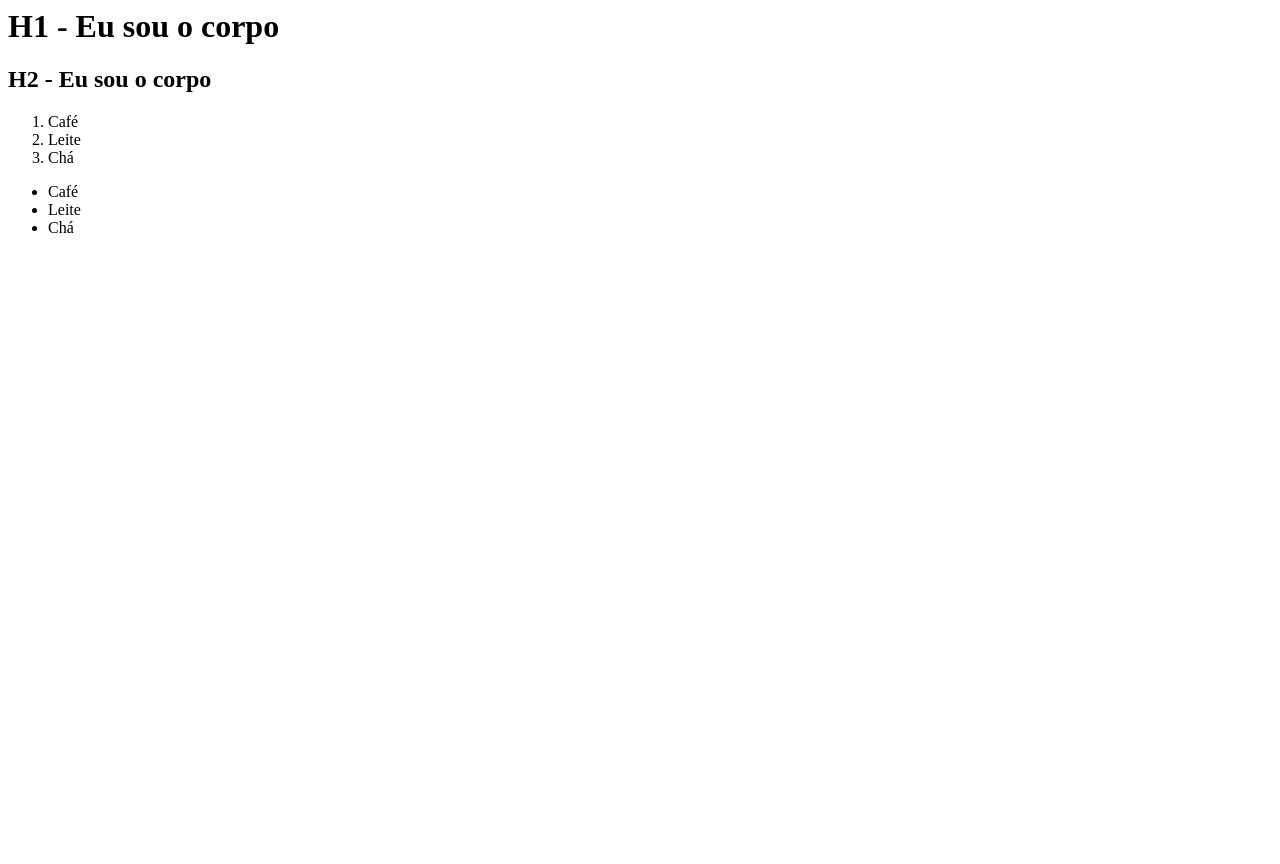
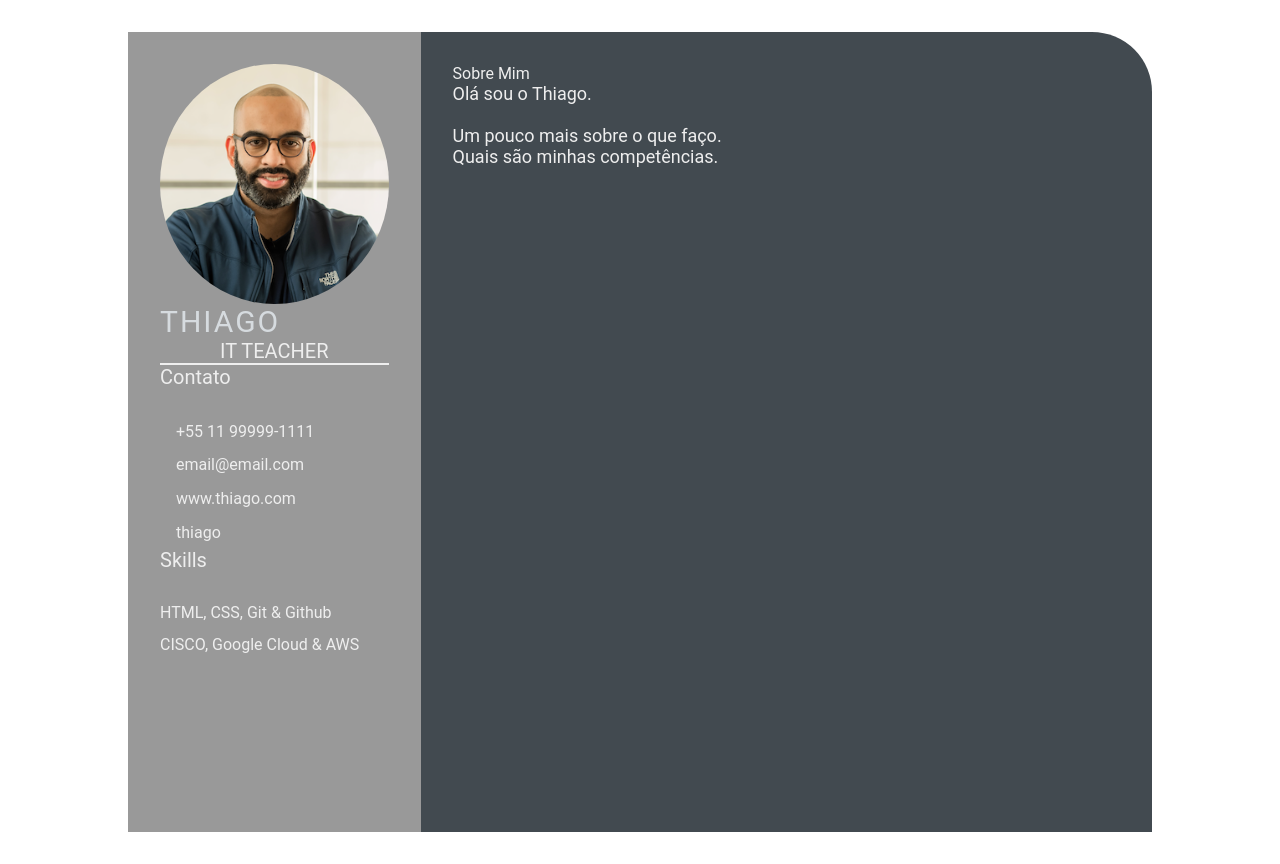
Before and after one commit to TTAKurimoto/tkurimoto.github.io, a plain HTML site: page index.html in a window 1280 px wide. Before the commit the page ends 800 px from the top, so only its background shows below. Drawn offline with Linux system fonts and the light colour scheme.

Commit message:
feature: add index.html (#2)

```diff
--- a/index.html
+++ b/index.html
@@ -1,19 +1,50 @@
-<html>
+<html lang="en">
 <head>
-        <title>Olá, eu sou a cabeça!</title>
+    <meta charset="UTF-8">
+    <meta http-equiv="X-UA-Compatible" content="IE=edge">
+    <meta name="viewport" content="width=device-width, initial-scale=1.0">
+    <link rel="stylesheet" href="style.css">
+    <title>Thiago CV</title>
 </head>
 <body>
-        <h1>H1 - Eu sou o corpo</h1>
-        <h2>H2 - Eu sou o corpo</h2>
-        <ol>
-            <li>Café</li>
-            <li>Leite</li>
-            <li>Chá</li>
-        </ol>
+    <main class="resume-contents">
+        <section class="left-section">
+            <div class="left-section-contents">
+                <div class="profile">
+                    <img class="profile-image" src="img/profile-image.jpeg" alt="Profile Image">
+                    <p class="name">Thiago</p>
+                    <p class="profession">IT Teacher</p>
+                </div>
+                <div class="contact-info">
+                    <p class="left-title">Contato</p>
                     <ul>
-            <li>Café</li>
-            <li>Leite</li>
-            <li>Chá</li>
+                        <li><i class="fa fa-phone"></i>+55 11 99999-1111</li>
+                        <li><i class="fa fa-envelope"></i>email@email.com</li>
+                        <li><i class="fa fa-globe"></i>www.thiago.com</li>
+                        <li><i class="fa fa-github"></i>thiago</li>
                     </ul>
+                </div>
+                <div class="skills">
+                    <p class="left-title">Skills</p>
+                    <ul>
+                        <li><p>HTML, CSS, Git & Github</p></li>
+                        <li><p>CISCO, Google Cloud & AWS</p></li>
+                    </ul>
+                </div>
+            </div>
+        </section>
+
+        <section class="right-section">
+            <div class="right-section-contents">
+                <section class="about gap">
+                    <div class="right-title">Sobre Mim</div>
+                    <p class="about-me-contents">Olá sou o Thiago.<br>
+                        <br> Um pouco mais sobre o que faço.
+                        <br> Quais são minhas competências.
+                    </p>
+                </section>
+            </div>
+        </section>
+    </main>
 </body>
 </html>
--- /dev/null
+++ b/style.css
@@ -0,0 +1,103 @@
+* {
+    margin: 0;
+    padding: 0;
+    box-sizing: border-box;
+    list-style: none;
+    font-family: 'Roboto', sans-serif;
+}
+
+.resume-contents {
+    min-height: 100vh;
+    width: 80%;
+    margin: 2rem auto;
+    display: grid;
+    grid-template-columns: repeat(7, 1fr);
+}
+
+.left-section {
+    grid-column: span 2;
+    height: 100%;
+    background-color: #999999;
+}
+
+.right-section {
+    grid-column: span 5;
+    height: 100%;
+    background-color: #424a50;
+    border-radius: 0px 60px 0px 0px;
+}
+
+.left-section-contents{
+    padding: 2rem 2rem;
+}
+
+.profile {
+    width: 100%;
+    border-bottom: 2px solid #eeeeee;
+}
+
+.profile .profile-image {
+    width: 100%;
+    border-radius: 100%;
+}
+
+.name {
+    color: #D6DBDF;
+    font-size: 30px;
+    letter-spacing: 2px;
+    text-transform: uppercase;
+}
+
+.profession {
+    color: #eeeeee;
+    font-size: 20px;
+    text-transform: uppercase;
+    text-align: center;
+}
+
+/* .contact-info { border-bottom: 2px solid #1B2631; } */
+.left-title {
+    color: #eeeeee;
+    font-size: 20px;
+}
+
+.contact-info ul {
+    padding-top: 1.5rem;
+}
+
+.contact-info ul li,
+.references ul li {
+    padding: .4rem 0;
+    color: #eeeeee;
+}
+
+.contact-info ul li i,
+.references ul li i {
+    padding-right: 1rem;
+    font-size: 18px;
+    color: #eeeeee;
+}
+
+.skills ul {
+    padding-top: 1.5rem;
+}
+.skills ul li p {
+    padding: .4rem 0;
+    color: #eeeeee;
+}
+
+.right-section-contents {
+    padding: 2rem 2rem;
+}
+
+.right-title {
+    color: #eeeeee;
+}
+
+.gap {
+    padding-bottom: 2rem;
+}
+.about-me-contents {
+    font-size: 18px;
+    color: #eeeeee;
+}
```
Also changed, not shown: img/profile-image.jpeg (added), 1 other file. Lines whose indentation alone changed are shown as unchanged.
